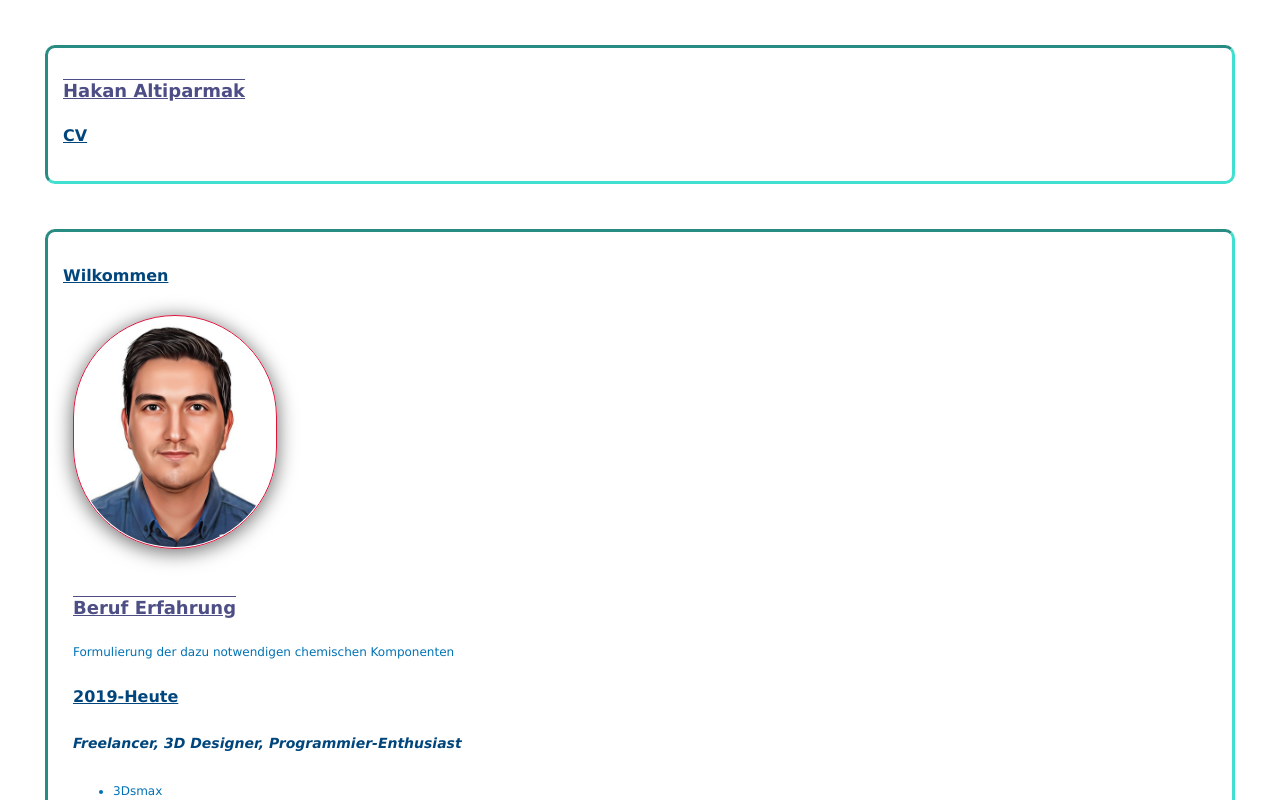
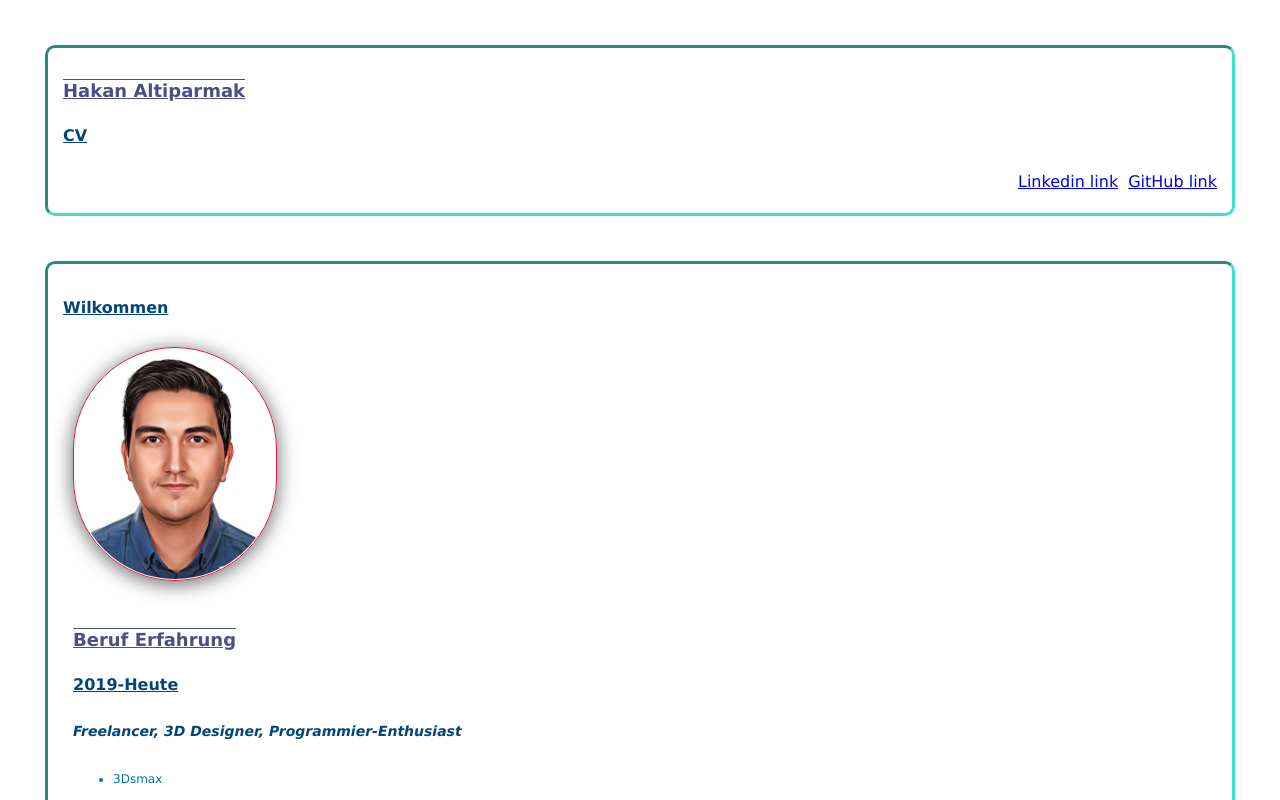
Before and after one commit to ALTIPARMAKHakan/CV-LebenslaufReactProject, a React (Create React App) app: page / in a window 1280 px wide. Shown: the top 800 px of the page. Built offline with nearby package versions, Linux system fonts and the light colour scheme.

Commit message:
Add files via upload

```diff
--- a/src/cv.js
+++ b/src/cv.js
@@ -9,10 +9,16 @@ class Header extends Component{
     render(){
         const headerCv2 = "CV "
         const headerCv1 = "Hakan Altiparmak"
+        const github = "GitHub link"
+        const linkedin = "Linkedin link"
         return(
             <header className='header, blink'>
                 <h1>{headerCv1}</h1>
                 <h2>{headerCv2}</h2>
+                <div id="link-wrapper">
+                    <div style={{textAlign:"right"}}><a href="https://www.linkedin.com/in/altiparmakhakan/" target="_blank">{linkedin}</a></div>
+                    <div id="github-div"><a href="https://github.com/ALTIPARMAKHakan" target="_blank">{github}</a></div>
+                </div>
             </header>
         )
     }
--- a/src/history.js
+++ b/src/history.js
@@ -1,6 +1,6 @@
 import { Component } from "react"
 
-const beisipiel = "Hallo, dies ist ein Testskript."
+const beisipiel = ""
 const berufInfo ="Formulierung der dazu notwendigen chemischen Komponenten"
 function HistoryEntry(props){
 
@@ -31,7 +31,7 @@ class Beruf extends Component{
             "zeit": "2019-Heute",
             "name" : "Freelancer, 3D Designer, Programmier-Enthusiast",
             "keyPoints" : ["3Dsmax", "Arduino", "Phyton"],
-            "description" : `Codierung der Kleinmaschinenautomatisierung mit Arduino und Eigenstudium zu Machine & Deep Learning mit Tensorflow und Python, ${beisipiel}`
+            "description" : `Codierung der Kleinmaschinenautomatisierung mit Arduino und Eigenstudium zu Machine & Deep Learning mit Tensorflow und Python ${beisipiel}`
         }
 
         const entryAlpaEndustri = {
@@ -97,7 +97,7 @@ class Studium extends Component{
             "zeit": "2002-2005",
             "name" : "Istek Bilge Kagan Naturwissenschaft Gymnasium",
             "keyPoints" : [],
-            "description" : `Hallo, ${beisipiel}`
+            "description": ""
         }
 
         return(
@@ -122,12 +122,12 @@ class FahigkeitundKentnisse extends Component{
         const entrySoftware ={
             "name":"Software",
             "keyPoints":["Microsoft Excel","Word","Powerpoint","Project","Adobe Photoshop","Illustrator","Corel Draw","3DsMax","Autocad","Micromine","Surpac","Whittle","Surfer"],
-            "description": `Hallo, ${beisipiel}`
+            "description": ""
         }
         const entrySprachen ={
             "name":"Sprachen",
             "keyPoints":["Turkisch-MutterSprache","Englisch-C1", "Deutsch-B2"],
-            "description":`Hallo,${beisipiel}`
+            "description":""
         }
         const entryFührerschein ={
             "name": "Führerschein",
@@ -154,13 +154,13 @@ class Hobbys extends Component{
         const entryMusic ={
             "name": "Musik",
             "keyPoints":["Gitarre spielen","Klarinette spielen"],
-            "description":`Musik muss das Herz berühren, ${beisipiel}`
+            "description":`Musik muss das Herz berühren ${beisipiel}`
         }
 
         const entrySport ={
             "name": "Sport",
             "keyPoints":["Eishockey Spielen", "Laufen", "Fahrrad Fahren"],
-            "description" :`Sport ist meine Lebensphilosophie, ${beisipiel}`
+            "description" :`Sport ist meine Lebensphilosophie ${beisipiel}`
         }
 
             return (
@@ -181,7 +181,7 @@ class History extends Component {
     render(){
         return(
             <div className="blink">
-                <Beruf title="Beruf Erfahrung" description={berufInfo} />
+                <Beruf title="Beruf Erfahrung" description={""} />
                 <Studium title="Studium" description={beisipiel} />
                 <FahigkeitundKentnisse title="Fahigkeit und Kentnisse" description="Meine Skills" />
                 <Hobbys title="Hobbies" description="Meine Hobbies" />
--- a/src/styles/styles.css
+++ b/src/styles/styles.css
@@ -57,6 +57,18 @@ p, li{
     text-align: justify;
 
 }
+#github-div{
+    text-align: right;
+    margin-left: 10px;
+
+}
+#link-wrapper{
+    width: auto;
+    display: flex;
+    flex-direction: row;
+    justify-content: flex-end;
+
+}
 .job-history{
     /* border: 1px black solid; */
     border-radius: 10px;
```
